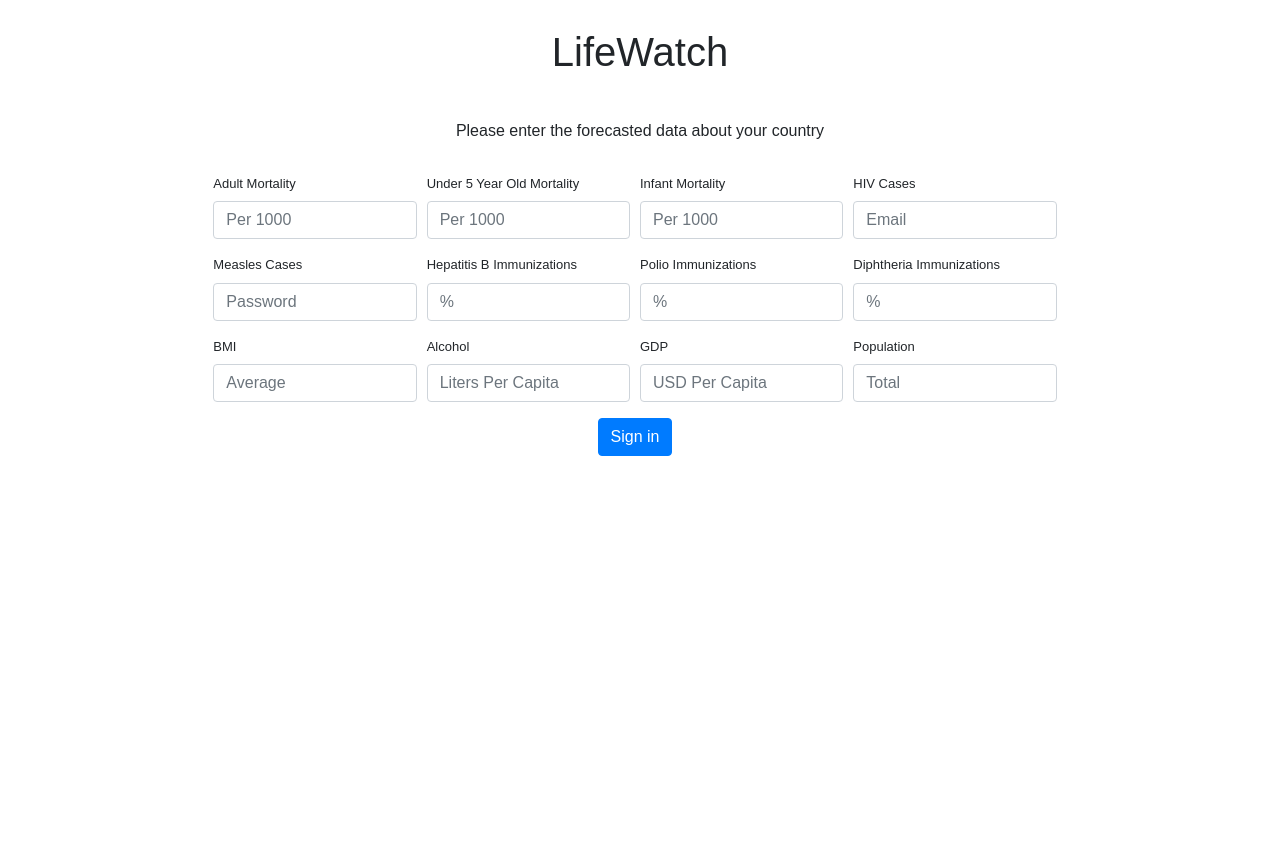
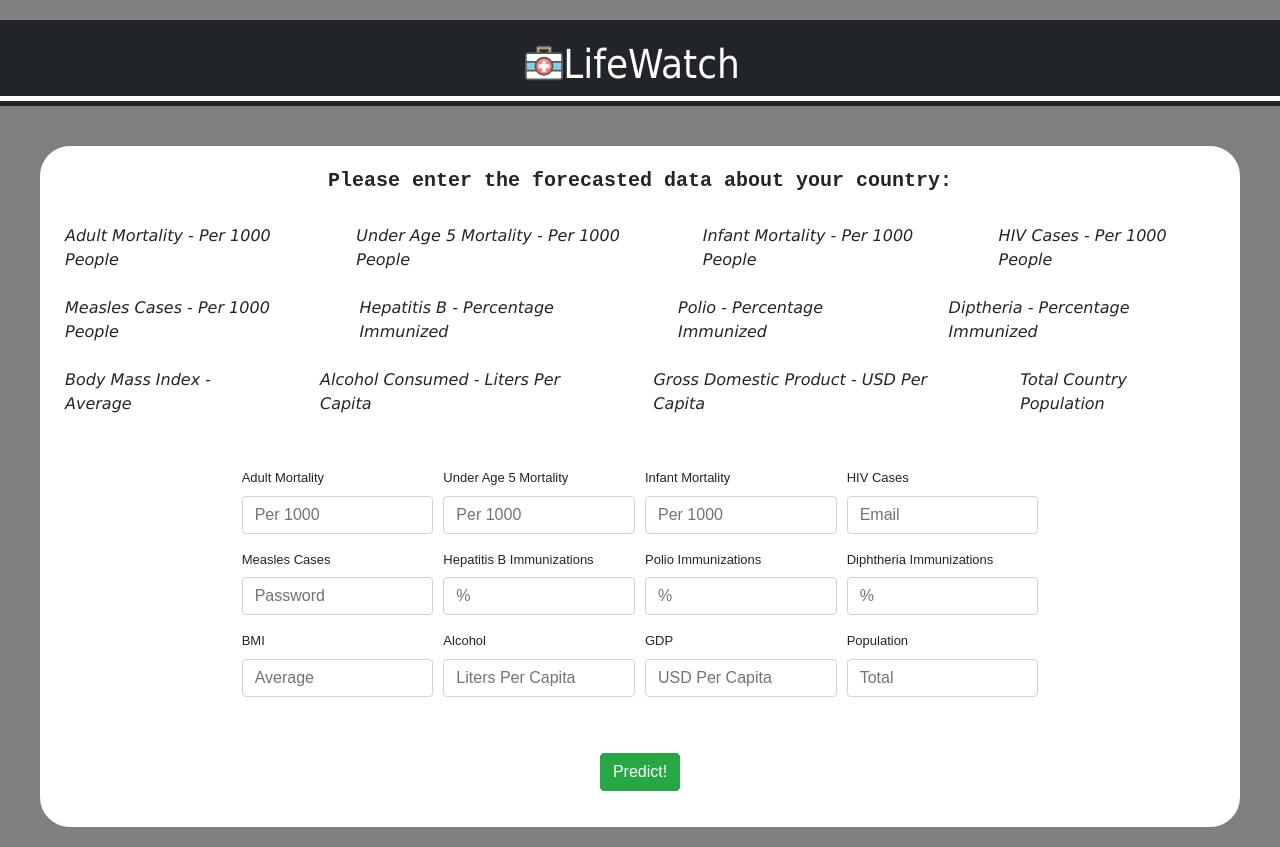
Before and after one commit to teaden/LifeWatch, a React app: page / in a window 1280 px wide. Before the commit the page ends 800 px from the top, so only its background shows below. Built offline with nearby package versions, Linux system fonts and the light colour scheme.

Commit message:
Feature: Styled React Components

```diff
--- a/client/components/AddData.js
+++ /dev/null
@@ -1,105 +0,0 @@
-import React from "react";
-import { attemptReceiveData } from '../store/data';
-import { connect } from "react-redux";
-
-export class AddData extends React.Component {
-  constructor() {
-    super();
-    this.state = {
-      adultMortality: '',
-      infantDeaths: '',
-      alcohol: '',
-      hepatitisB: '',
-      measles: '',
-      BMI: '',
-      underFiveDeaths: '',
-      polio: '',
-      diphtheria: '',
-      HIV: '',
-      GDP: '',
-      population: ''
-    };
-    this.handleChange = this.handleChange.bind(this);
-    this.handleSubmit = this.handleSubmit.bind(this);
-  }
-  handleSubmit = event => {
-    event.preventDefault();
-    this.props.attemptUpdateUser(this.state);
-  };
-  handleChange(event) {
-    this.setState({ [event.target.name]: event.target.value });
-  }
-  render() {
-    return (
-      <div id="form">
-        <div className="form-row">
-          <div className="form-group col-md-2">
-            <label htmlFor="adultMortality">Adult Mortality</label>
-            <input type="number" className="form-control" id="adultMortality" placeholder="Per 1000" />
-          </div>
-          <div className="form-group col-md-2">
-            <label htmlFor="infantMortality">Under 5 Year Old Mortality</label>
-            <input type="number" className="form-control" id="infantMortality" placeholder="Per 1000" />
-          </div>
-          <div className="form-group col-md-2">
-            <label htmlFor="infantMortality">Infant Mortality</label>
-            <input type="number" className="form-control" id="infantMortality" placeholder="Per 1000" />
-          </div>
-          <div className="form-group col-md-2">
-            <label htmlFor="hiv">HIV Cases</label>
-            <input type="number" className="form-control" id="hiv" placeholder="Email" />
-          </div>
-        </div>
-        <div className="form-row">
-        </div>
-        <div className="form-row">
-          <div className="form-group col-md-2">
-            <label htmlFor="measles">Measles Cases</label>
-            <input type="number" className="form-control" id="measles" placeholder="Password" />
-          </div>
-          <div className="form-group col-md-2">
-            <label htmlFor="hep">Hepatitis B Immunizations</label>
-            <input type="number" className="form-control" id="hep" placeholder="%" />
-          </div>
-          <div className="form-group col-md-2">
-            <label htmlFor="polio">Polio Immunizations</label>
-            <input type="number" className="form-control" id="polio" placeholder="%" />
-          </div>
-          <div className="form-group col-md-2">
-            <label htmlFor="diphtheria">Diphtheria Immunizations</label>
-            <input type="number" className="form-control" id="diphtheria" placeholder="%" />
-          </div>
-        </div>
-        <div className="form-row">
-          <div className="form-group col-md-2">
-            <label htmlFor="bmi">BMI</label>
-            <input type="number" className="form-control" id="bmi" placeholder="Average" />
-          </div>
-          <div className="form-group col-md-2">
-            <label htmlFor="alcohol">Alcohol</label>
-            <input type="number" className="form-control" id="alcohol" placeholder="Liters Per Capita" />
-          </div>
-          <div className="form-group col-md-2">
-            <label html="gdp">GDP</label>
-            <input type="number" className="form-control" id="gdp" placeholder="USD Per Capita" />
-          </div>
-          <div className="form-group col-md-2">
-            <label htmlFor="population">Population</label>
-            <input type="number" className="form-control" id="population" placeholder="Total" />
-          </div>
-        </div>
-        <div className="form-row">
-          <div className="form-group col-md-2 btn-container">
-            <button type="submit" className="btn btn-primary">Sign in</button>
-          </div>
-        </div>
-      </div>
-    );
-  }
-}
-
-const mapDispatchToProps = dispatch => ({
-  attemptReceiveData: data => dispatch(attemptReceiveData(data))
-});
-
-export default connect(null, mapDispatchToProps)(AddData);
--- a/client/components/App.js
+++ b/client/components/App.js
@@ -1,19 +1,17 @@
 import React from 'react';
-import AddData from './AddData';
+import Nav from './Nav';
+import Content from './Content';
+import Data from './Data';
 
 function App() {
   return (
     <div className="App">
-      <div>
-        <h1>LifeWatch</h1>
+      <Nav />
+      <div className="main">
+        <Content />
+        <Data />
       </div>
-      <div>
-        <p>Please enter the forecasted data about your country</p>
-      </div>
-      <div className="form-container">
-        <AddData />
-      </div>
-    </div>
+    </div >
   );
 }
 
--- /dev/null
+++ b/client/components/Content.js
@@ -0,0 +1,31 @@
+import React from 'react';
+
+function Content() {
+    return (
+        <div className="row list-container">
+            <span className="list">
+                <p>Please enter the forecasted data about your country:</p>
+                <ul className="list-group list-group-horizontal-sm">
+                    <li className="list-group-item">Adult Mortality - Per 1000 People</li>
+                    <li className="list-group-item">Under Age 5 Mortality - Per 1000 People</li>
+                    <li className="list-group-item">Infant Mortality - Per 1000 People</li>
+                    <li className="list-group-item">HIV Cases - Per 1000 People</li>
+                </ul>
+                <ul className="list-group list-group-horizontal-sm">
+                    <li className="list-group-item">Measles Cases - Per 1000 People</li>
+                    <li className="list-group-item">Hepatitis B - Percentage Immunized</li>
+                    <li className="list-group-item">Polio - Percentage Immunized</li>
+                    <li className="list-group-item">Diptheria - Percentage Immunized</li>
+                </ul>
+                <ul className="list-group list-group-horizontal-sm">
+                    <li className="list-group-item">Body Mass Index - Average</li>
+                    <li className="list-group-item">Alcohol Consumed - Liters Per Capita</li>
+                    <li className="list-group-item">Gross Domestic Product - USD Per Capita</li>
+                    <li className="list-group-item">Total Country Population</li>
+                </ul>
+            </span>
+        </div>
+    );
+}
+
+export default Content;
--- /dev/null
+++ b/client/components/Data.js
@@ -0,0 +1,110 @@
+import React from "react";
+import { attemptReceiveData } from '../store/data';
+import { connect } from "react-redux";
+
+export class Data extends React.Component {
+  constructor() {
+    super();
+    this.state = {
+      results: false,
+      data: {
+        adultMortality: '',
+        infantDeaths: '',
+        alcohol: '',
+        hepatitisB: '',
+        measles: '',
+        BMI: '',
+        underFiveDeaths: '',
+        polio: '',
+        diphtheria: '',
+        HIV: '',
+        GDP: '',
+        population: ''
+      }
+    };
+    this.handleChange = this.handleChange.bind(this);
+    this.handleSubmit = this.handleSubmit.bind(this);
+  }
+  handleSubmit = event => {
+    event.preventDefault();
+    this.props.attemptUpdateUser(this.state);
+  };
+  handleChange(event) {
+    this.setState({ [event.target.name]: event.target.value });
+  }
+  render() {
+    return (
+      <div className="row">
+        <div className="col">
+          <div className="form-row">
+            <div className="form-group col-lg-2 col-sm-5">
+              <label htmlFor="adultMortality">Adult Mortality</label>
+              <input type="number" className="form-control" id="adultMortality" placeholder="Per 1000" />
+            </div>
+            <div className="form-group col-lg-2 col-sm-5">
+              <label htmlFor="infantMortality">Under Age 5 Mortality</label>
+              <input type="number" className="form-control" id="infantMortality" placeholder="Per 1000" />
+            </div>
+            <div className="form-group col-lg-2 col-sm-5">
+              <label htmlFor="infantMortality">Infant Mortality</label>
+              <input type="number" className="form-control" id="infantMortality" placeholder="Per 1000" />
+            </div>
+            <div className="form-group col-lg-2 col-sm-5">
+              <label htmlFor="hiv">HIV Cases</label>
+              <input type="number" className="form-control" id="hiv" placeholder="Email" />
+            </div>
+          </div>
+          <div className="form-row">
+          </div>
+          <div className="form-row">
+            <div className="form-group col-lg-2 col-sm-5">
+              <label htmlFor="measles">Measles Cases</label>
+              <input type="number" className="form-control" id="measles" placeholder="Password" />
+            </div>
+            <div className="form-group col-lg-2 col-sm-5">
+              <label htmlFor="hep">Hepatitis B Immunizations</label>
+              <input type="number" className="form-control" id="hep" placeholder="%" />
+            </div>
+            <div className="form-group col-lg-2 col-sm-5">
+              <label htmlFor="polio">Polio Immunizations</label>
+              <input type="number" className="form-control" id="polio" placeholder="%" />
+            </div>
+            <div className="form-group col-lg-2 col-sm-5">
+              <label htmlFor="diphtheria">Diphtheria Immunizations</label>
+              <input type="number" className="form-control" id="diphtheria" placeholder="%" />
+            </div>
+          </div>
+          <div className="form-row">
+            <div className="form-group col-lg-2 col-sm-5">
+              <label htmlFor="bmi">BMI</label>
+              <input type="number" className="form-control" id="bmi" placeholder="Average" />
+            </div>
+            <div className="form-group col-lg-2 col-sm-5">
+              <label htmlFor="alcohol">Alcohol</label>
+              <input type="number" className="form-control" id="alcohol" placeholder="Liters Per Capita" />
+            </div>
+            <div className="form-group col-lg-2 col-sm-5">
+              <label html="gdp">GDP</label>
+              <input type="number" className="form-control" id="gdp" placeholder="USD Per Capita" />
+            </div>
+            <div className="form-group col-lg-2 col-sm-5">
+              <label htmlFor="population">Population</label>
+              <input type="number" className="form-control" id="population" placeholder="Total" />
+            </div>
+          </div>
+          <div className="form-row">
+            <div className="form-group col-lg-2 col-sm-5 btn-container">
+              <button type="submit" className="btn btn-success">Predict!</button>
+            </div>
+          </div>
+        </div>
+      </div>
+    );
+  }
+}
+
+const mapDispatchToProps = dispatch => ({
+  attemptReceiveData: data => dispatch(attemptReceiveData(data))
+});
+
+export default connect(null, mapDispatchToProps)(Data);
--- /dev/null
+++ b/client/components/Nav.js
@@ -0,0 +1,16 @@
+import React from 'react';
+
+function Nav() {
+    return (
+        <div className="row nav-container">
+            <div className="col nav">
+                <div>
+                    <img src="./medical-kit.svg" alt="" width="38" height="46" />
+                </div>
+                <div><h1>LifeWatch</h1></div>
+            </div>
+        </div>
+    );
+}
+
+export default Nav;
--- a/public/style.css
+++ b/public/style.css
@@ -1,3 +1,7 @@
+* {
+  box-sizing: border-box;
+}
+
 html,
 body {
   min-height: 100%;
@@ -6,6 +10,7 @@ body {
 body {
   font-family: sans-serif;
   height: 100vh;
+  background-color: grey;
 }
 
 a {
@@ -13,11 +18,16 @@ a {
 }
 
 h1 {
-  margin-top: 20px;
+  display: inline-block;
+  color: white;
+  font-family: Tahoma;
 }
 
 p {
-  margin-top: 20px;
+  text-align: center;
+  font-weight: bold;
+  font-size: 20px;
+  font-family: 'Courier New', Courier, monospace
 }
 
 label {
@@ -35,46 +45,59 @@ form div {
   display: inline-block;
 }
 
+#app,
 .App {
-  display: flex;
-  flex-direction: column;
-  align-items: center;
-}
-
-.form-container {
-  width: 100%;
-  display: flex;
-  flex-direction: column;
-  align-items: center;
-}
-
-#form {
-  width: 100%;
-  display: flex;
-  flex-direction: column;
+  height: 100%;
 }
 
 div.form-row {
-  width: 100%;
+  justify-content: center;
+}
+
+.btn-container {
+  margin-top: 40px;
   display: flex;
   justify-content: center;
 }
 
-.btn-container {
+.nav-container {
+  background-color: #212529;
+}
+
+.nav {
+  justify-content: center;
+  margin-top: 20px;
+  margin-bottom: 5px;
+  border-bottom: 5px solid white
+}
+
+.list-container {
   display: flex;
-  flex-direction: row;
   justify-content: center;
 }
 
-div#app {
-  height: 100%;
+.row {
+  margin-top: 20px;
+  margin-bottom: 20px;
+}
+
+.main {
   display: flex;
   flex-direction: column;
+  margin-left: 20px;
+  margin-right: 20px;
+  background-color: white;
+  border: 20px solid grey;
+  border-radius: 50px;
 }
 
-div.App {
-  height: 60%;
-  display: flex;
-  flex-direction: column;
-  justify-content: space-around;
+.list-group {
+  margin-left: 20px;
+  margin-right: 20px;
 }
+
+.list-group-item {
+  border: none;
+  font-family: Verdana, Geneva, Tahoma, sans-serif;
+  font-style: italic;
+}
```
Also changed, not shown: public/medical-kit.svg (added).
